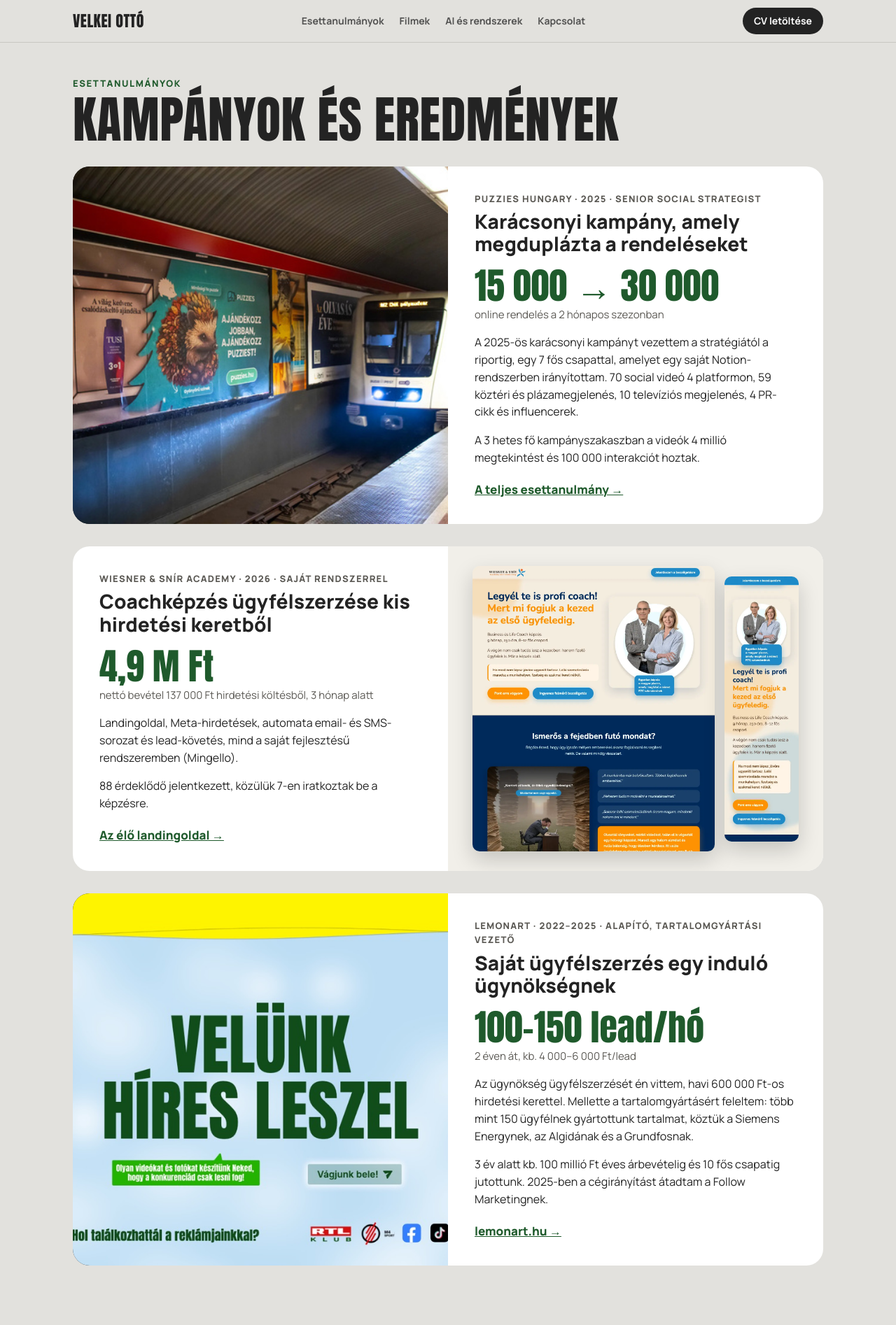
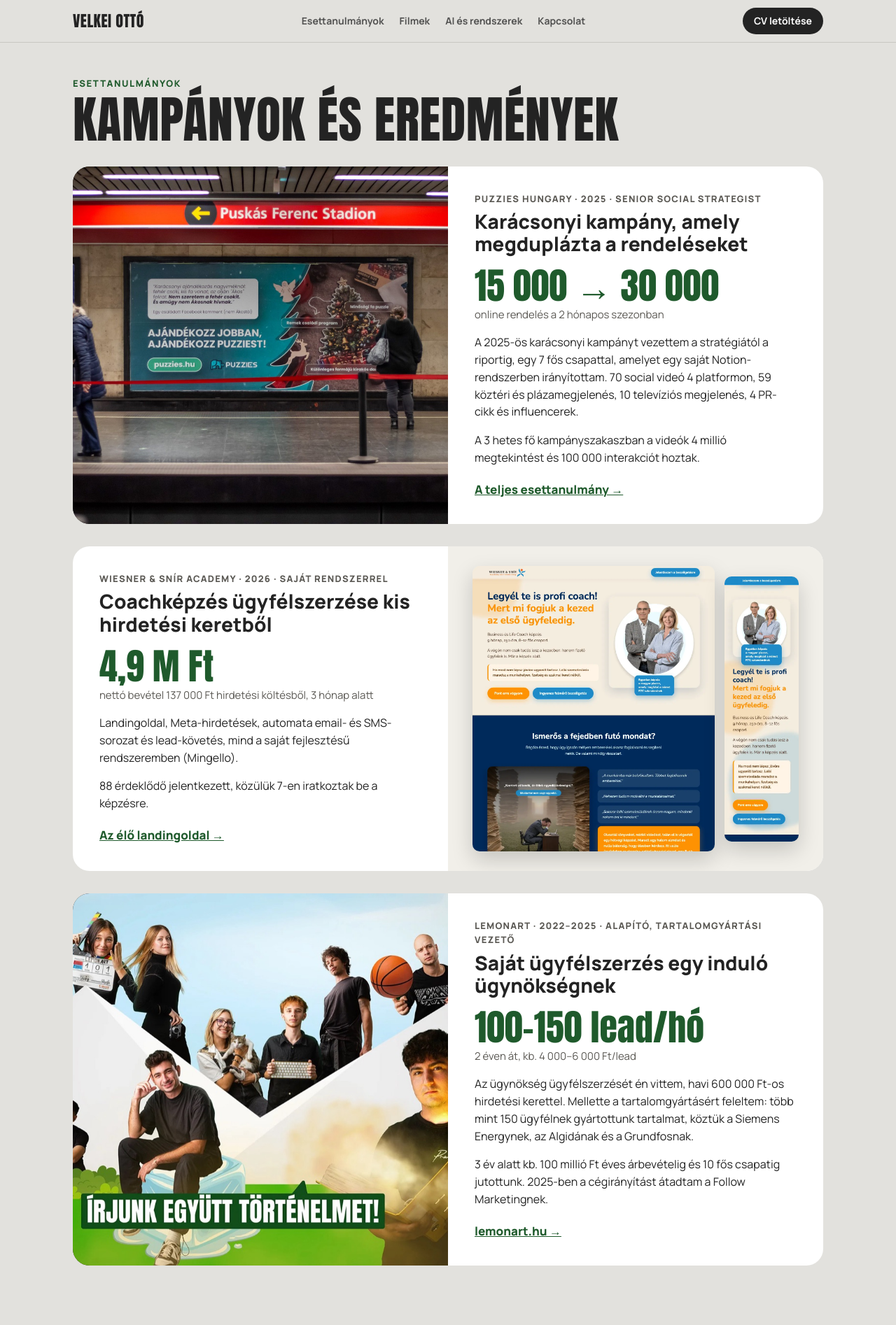
Before and after one commit to velkeiotto/ottovelkei-portfolio, a plain HTML site: page index.html in a window 1280 px wide. Shown: the top 1894 px of the page at 70% size. Drawn offline with Linux system fonts and the light colour scheme.

Commit message:
Esettanulmány-képek: stadionos plakát + LEMONart-csapatkép
Co-Authored-By: Claude Opus 5.5 <noreply@anthropic.com>

```diff
--- a/index.html
+++ b/index.html
@@ -180,7 +180,7 @@
     <h2 class="display">Kampányok és eredmények</h2>
 
     <article class="case">
-      <div class="media"><img src="img/puzzies-metro.jpg" alt="Puzzies karácsonyi plakát a budapesti metróban" loading="lazy"></div>
+      <div class="media"><img src="img/puzzies/plakat-2.jpg" alt="Puzzies-plakát a Puskás Ferenc Stadion metróállomáson" loading="lazy"></div>
       <div class="body">
         <div class="tag">Puzzies Hungary · 2025 · Senior Social Strategist</div>
         <h3>Karácsonyi kampány, amely megduplázta a rendeléseket</h3>
@@ -207,7 +207,7 @@
     </article>
 
     <article class="case">
-      <a class="media" href="https://lemonart.hu/" target="_blank" rel="noopener"><img src="img/prev/site-lemonart.jpg" alt="A lemonart.hu kezdőlapja" loading="lazy" style="object-position: top"></a>
+      <div class="media"><img src="img/lemonart-csapat.jpg" alt="A LEMONart csapata" loading="lazy"></div>
       <div class="body">
         <div class="tag">LEMONart · 2022–2025 · alapító, tartalomgyártási vezető</div>
         <h3>Saját ügyfélszerzés egy induló ügynökségnek</h3>
```
Also changed, not shown: img/lemonart-csapat.jpg (added), img/puzzies-metro.jpg (deleted).
